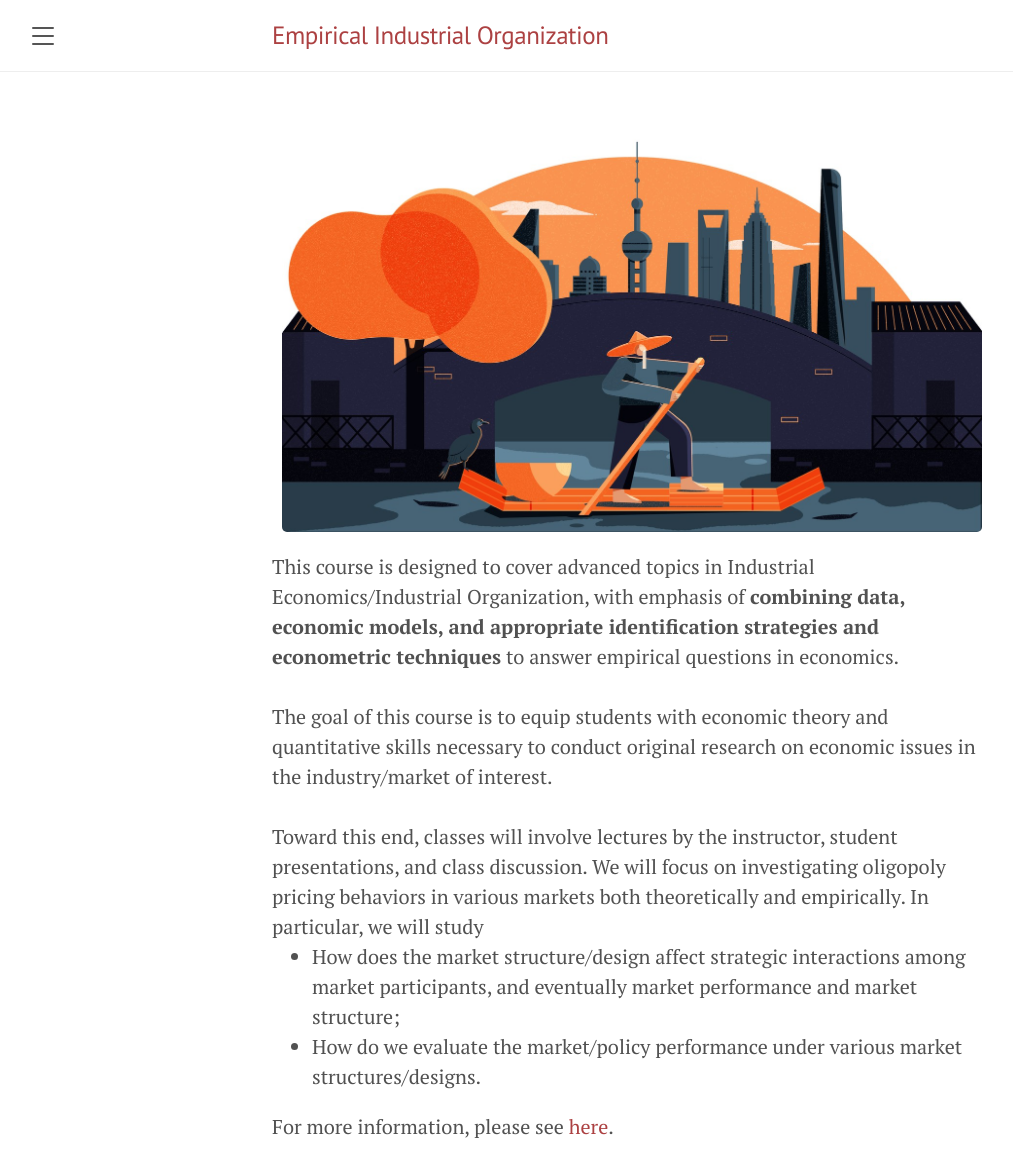
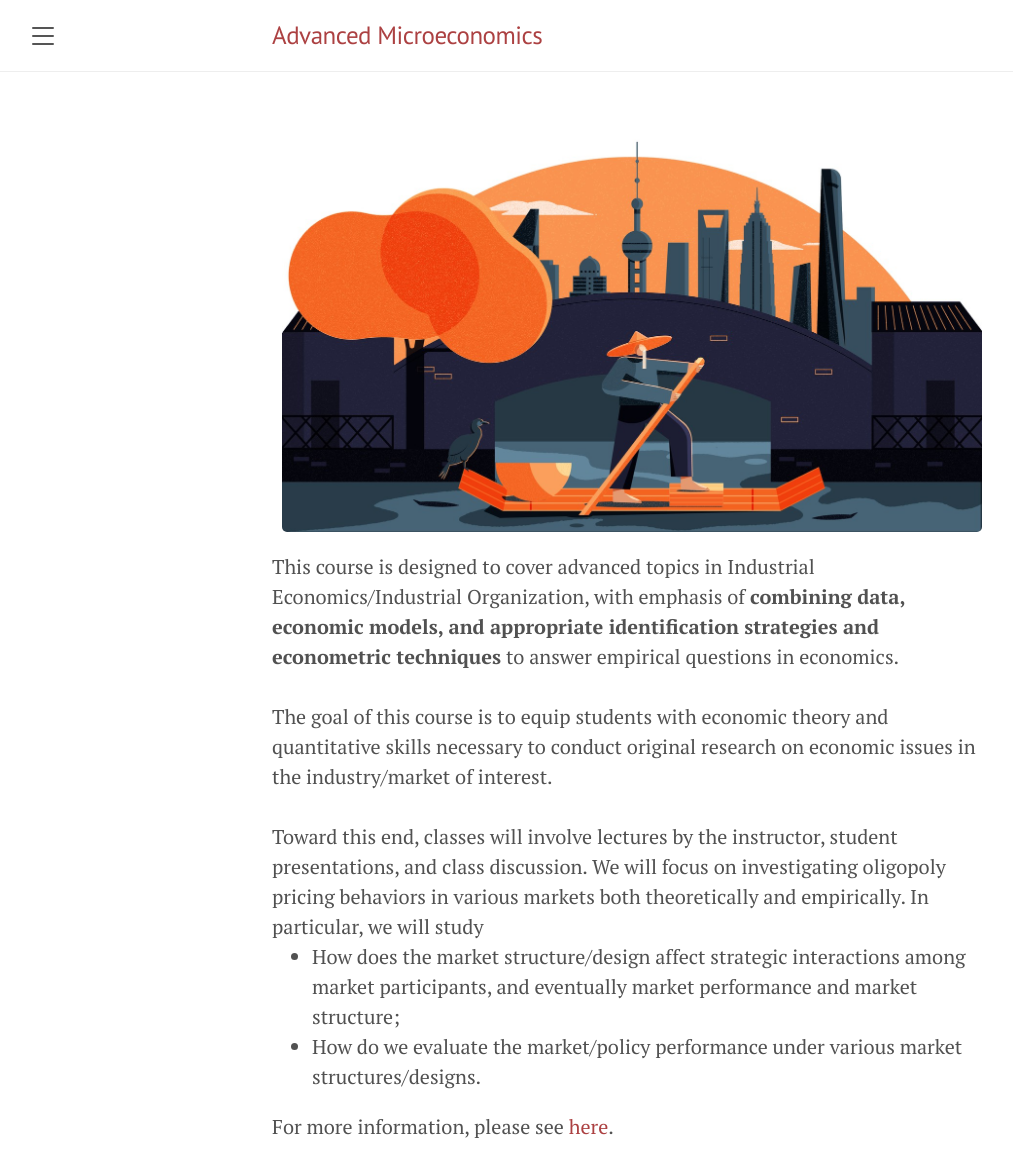
Before and after one commit to yingzheng-econ/Advanced-Microeconomics, a Jekyll site: the page built from index.html, in a window 1280 px wide. Shown: the whole page, without its empty margins (8-1021 px from the left). Built offline with Jekyll 4.4.1, drawn with Linux system fonts in a browser that asks for light colours; the list of posts is cut into pages by our own code.

Commit message:
update config

```diff
--- a/_config.yml
+++ b/_config.yml
@@ -1,8 +1,8 @@
 # Setup
-title:               Empirical Industrial Organization
+title:               Advanced Microeconomics
 tagline:             ''
-description:         'Empirical IO'
-url:                 https://yingzheng-econ.github.io/Empirical-IO-Course/
+description:         'Advanced Microeconomics'
+url:                 https://yingzheng-econ.github.io/Advanced-Microeconomics/
 baseurl:             ''
 paginate:            5
 permalink:           pretty
```
